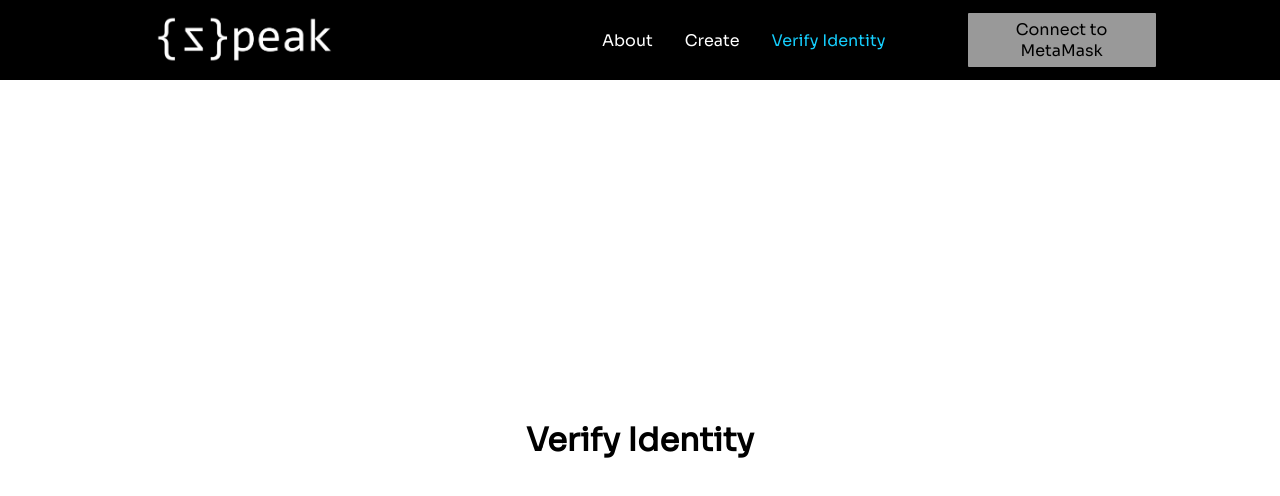
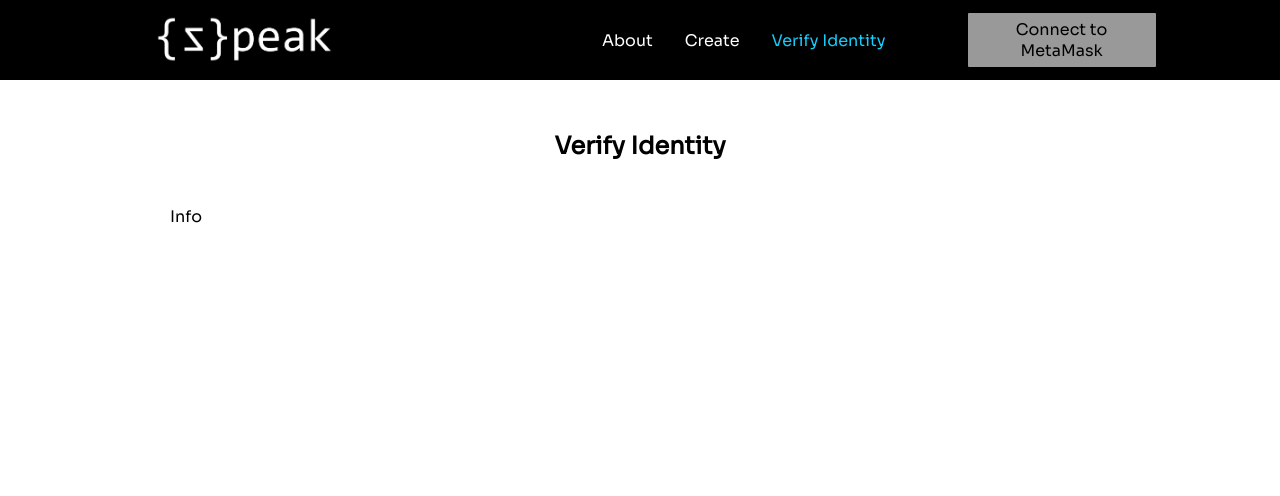
Before and after one commit to alex-straw/zk-broadcasting-app-frontend, a React (Create React App) app: page /verify-identity in a window 1280 px wide. Shown: the top 496 px of the page. Built offline with nearby package versions, Linux system fonts and the light colour scheme.

Commit message:
init verify id page with styled components. Removed unused signup page

```diff
--- a/src/App.js
+++ b/src/App.js
@@ -6,7 +6,6 @@ import Home from './pages';
 import About from './pages/about';
 import Create from './pages/create';
 import VerifyIdentity from './pages/verify-identity';
-// import SignUp from './pages/signup';
 import { UserContext } from "./helpers/UserContext"
 
 function App() {
@@ -27,7 +26,6 @@ function App() {
             <Route path='/about' element={<About/>} />
             <Route path='/create' element={<Create/>} />
             <Route path='/verify-identity' element={<VerifyIdentity/>} />
-            {/* <Route path='/sign-up' element={<SignUp/>} /> */}
         </Routes>
         </Router>
     </UserContext.Provider>
--- a/src/pages/verify-identity.js
+++ b/src/pages/verify-identity.js
@@ -1,18 +1,16 @@
 import React from 'react';
+import { Wrapper, Title, CenterComponent } from "../component-styles/layout-styles"
+
 
 const VerifyIdentity = () => {
-  return (
-    <div
-      style={{
-        display: 'flex',
-        justifyContent: 'center',
-        alignItems: 'center',
-        height: '90vh'
-      }}
-    >
-      <h1>Verify Identity</h1>
-    </div>
-  );
+    return (
+        <Wrapper>
+            <Title> Verify Identity </Title>
+            <CenterComponent>
+                Info
+            </CenterComponent>
+        </Wrapper>
+      );
 };
 
 export default VerifyIdentity;
```
Also changed, not shown: src/pages/signup.js (deleted, +0 -18 lines).
